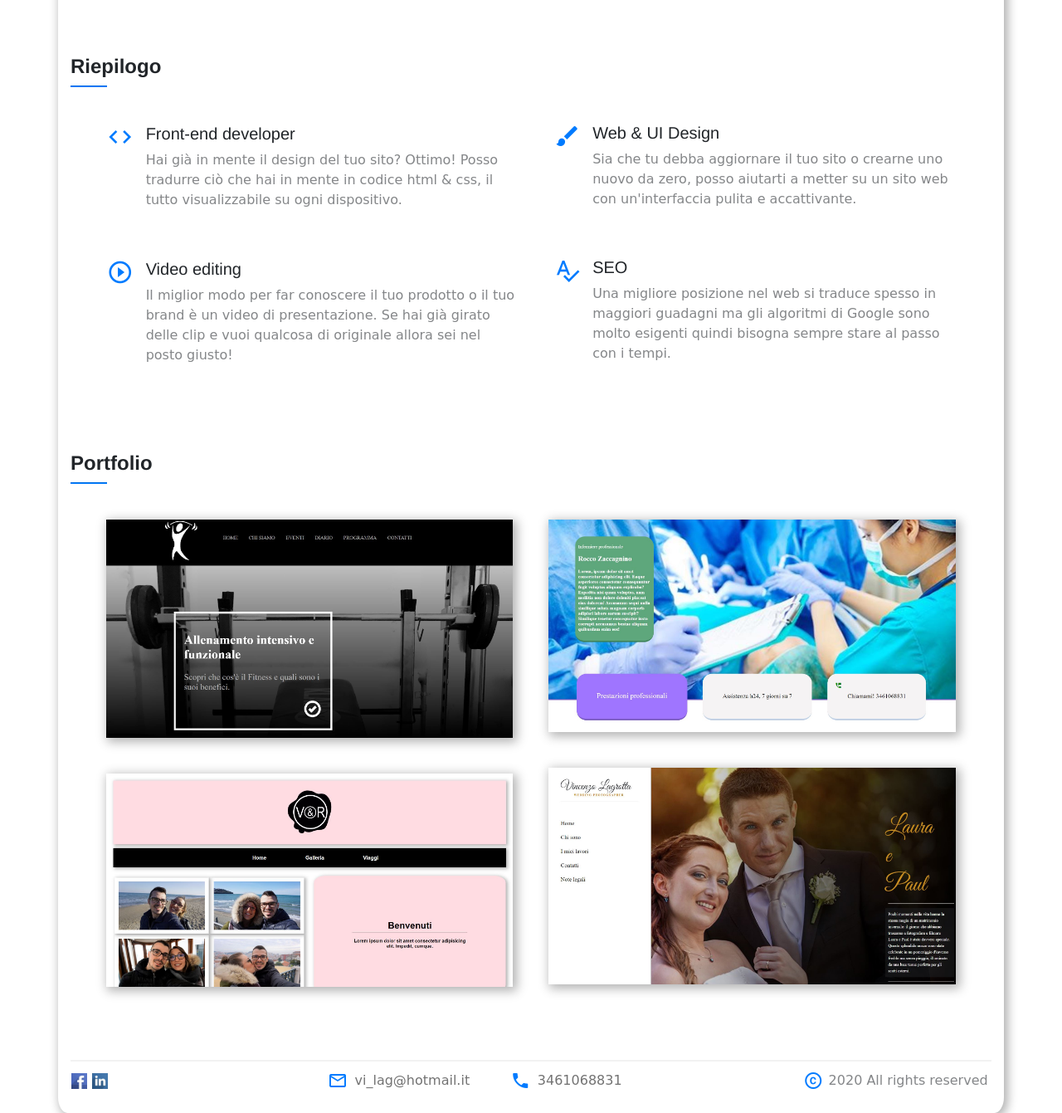
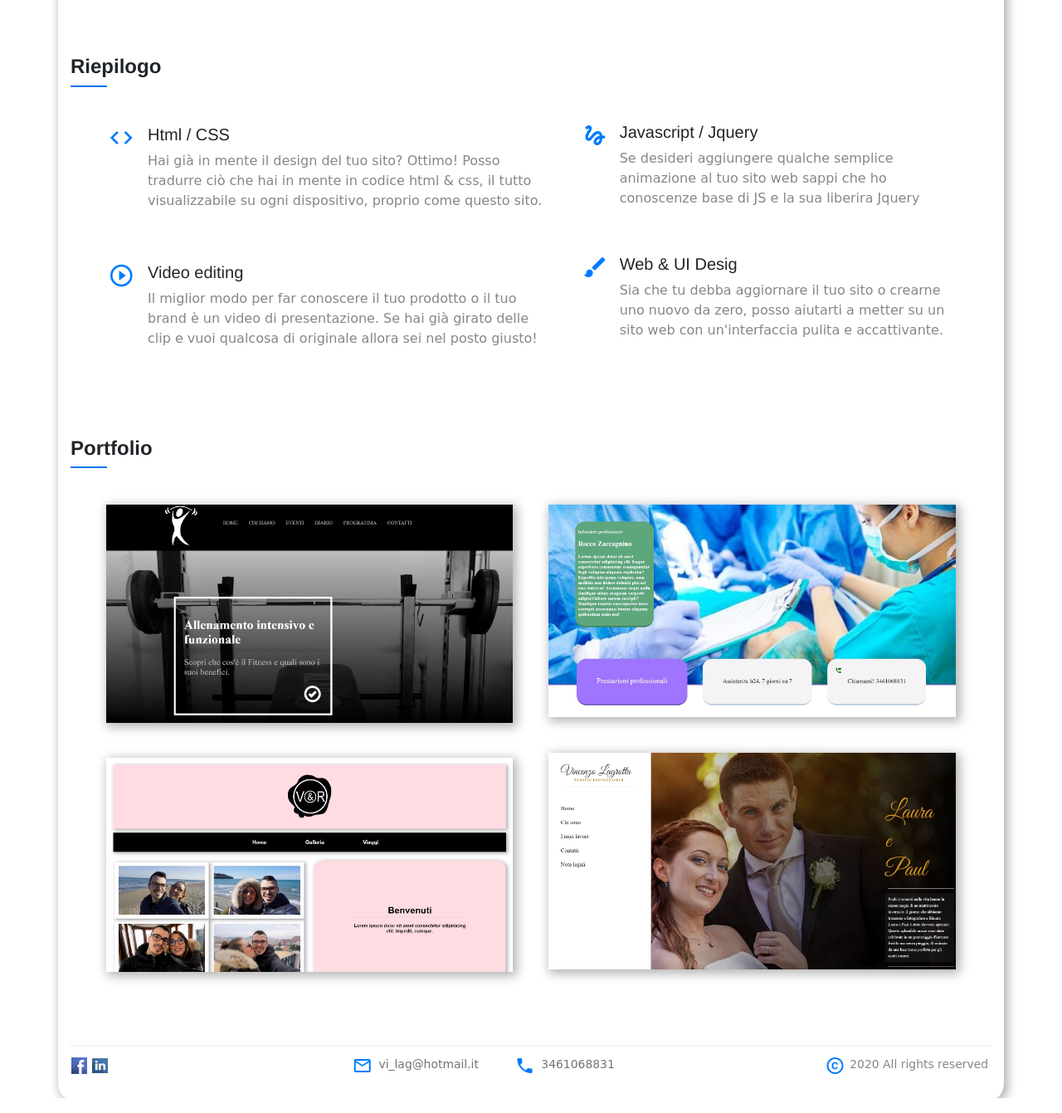
Before and after one commit to vilag8/CV-, a PHP site: page / in a window 1280 px wide. Shown: the part 634-1975 px from the top of the page at 83% size. Run offline with PHP 8.4, Linux system fonts and the light colour scheme.

Commit message:
ridimensionato carattere footer, rimosso campo SEO e aggiunto campo JS

```diff
--- a/build/main.css
+++ b/build/main.css
@@ -227,6 +227,10 @@ footer img {
   width: 19px;
 }
 
+footer p {
+  font-size: 87%;
+}
+
 /** MEDIA QUERY **/
 /* Mobile Styles */
 @media only screen and (max-width: 415px) {
--- a/index.html
+++ b/index.html
@@ -35,10 +35,11 @@
                     <div class="description">
                         <h1>Vincenzo Lagrotta</h1>
                         <p>
-                            Ho 28 anni e sono un'apprendista sviluppatore web, per questo i lavori da me realzizati,
-                            che vedrai nella sezione <a href="#portfolio">Portfolio</a> non sono nline ma in locale. Ho una buona conoscenza delle tecniche front-end.
+                            Ho 28 anni e sono un'apprendista sviluppatore web, per questo i lavori da me realizzati,
+                            che vedrai nella sezione <a href="#portfolio">Portfolio</a> sono dei semplici screenshot, non sono online. Ho una buona conoscenza di HTML e CSS ma
+                            basiche per quanto riguarda Javascript. Sono capace di utilzizare Bootstrap e mi diverto con i plug-in Jquery;
                             Amo l'ordine e mi definisco sinonimo di qualità. Adoro dedicare tempo all'apprendimento
-                            e all'ottimizzazione dei miei progetti. Ho conoscenze base in ambito SEO e mi dievrto con il video editing.
+                            e all'ottimizzazione dei miei progetti. Inoltre mi diverto con il video editing.
                         </p>
                         <button type="button" class="btn btn-outline-primary btn-sm rounded-pill">Download CV</button>
                         <button type="button" class="btn btn-outline-primary btn-sm rounded-pill">Contattami</button>
@@ -54,10 +55,10 @@
                             <div class="section-content">
                                 <div class="material-icons">code</div>
                                 <div class="text">
-                                    <h5>Front-end developer</h5>
+                                    <h5>Html / CSS</h5>
                                     <p> Hai già in mente il design del tuo sito? Ottimo!
                                         Posso tradurre ciò che hai in mente in codice html & css,
-                                        il tutto visualizzabile su ogni dispositivo.</p>
+                                        il tutto visualizzabile su ogni dispositivo, proprio come questo sito.</p>
                                 </div>
                             </div>
 
@@ -74,21 +75,21 @@
 
                         <div class="section-wrap">
                             <div class="section-content">
-                                <div class="material-icons">brush</div>
+                                <div class="material-icons">gesture</div>
                                 <div class="text">
-                                    <h5>Web & UI Design</h5>
-                                    <p> Sia che tu debba aggiornare il tuo sito o crearne
-                                        uno nuovo da zero, posso aiutarti a metter su un sito web con un'interfaccia pulita e accattivante.
+                                    <h5>Javascript / Jquery</h5>
+                                    <p> Se desideri aggiungere qualche semplice animazione al tuo sito web
+                                        sappi che ho conoscenze base di JS e la sua liberira Jquery
                                     </p>
                                 </div>
                             </div>
 
                             <div class="section-content">
-                                <div class="material-icons">spellcheck</div>
+                                <div class="material-icons">brush</div>
                                 <div class="text">
-                                    <h5>SEO</h5>
-                                    <p>Una migliore posizione nel web si traduce spesso in maggiori guadagni
-                                        ma gli algoritmi di Google sono molto esigenti quindi bisogna sempre stare al passo con i tempi.
+                                    <h5>Web & UI Desig</h5>
+                                    <p> Sia che tu debba aggiornare il tuo sito o crearne
+                                        uno nuovo da zero, posso aiutarti a metter su un sito web con un'interfaccia pulita e accattivante.
                                     </p>
                                 </div>
                             </div>
--- a/stylesheet/main.scss
+++ b/stylesheet/main.scss
@@ -172,6 +172,9 @@ footer{
     img{
         width: 19px;
     }
+    p{
+        font-size: 87%;
+    }
 }
 
 /** MEDIA QUERY **/
```
Also changed, not shown: 1 other file.
